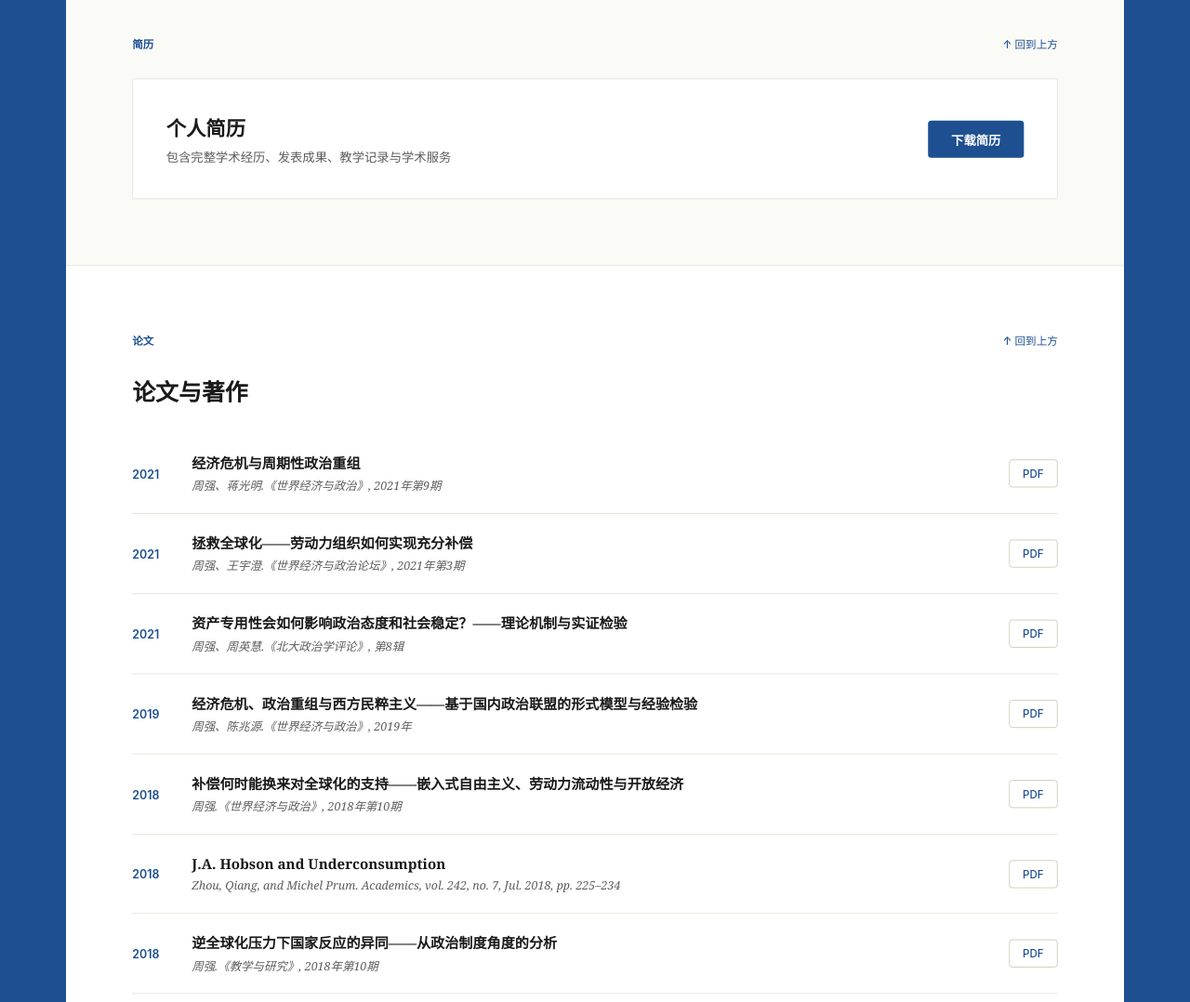
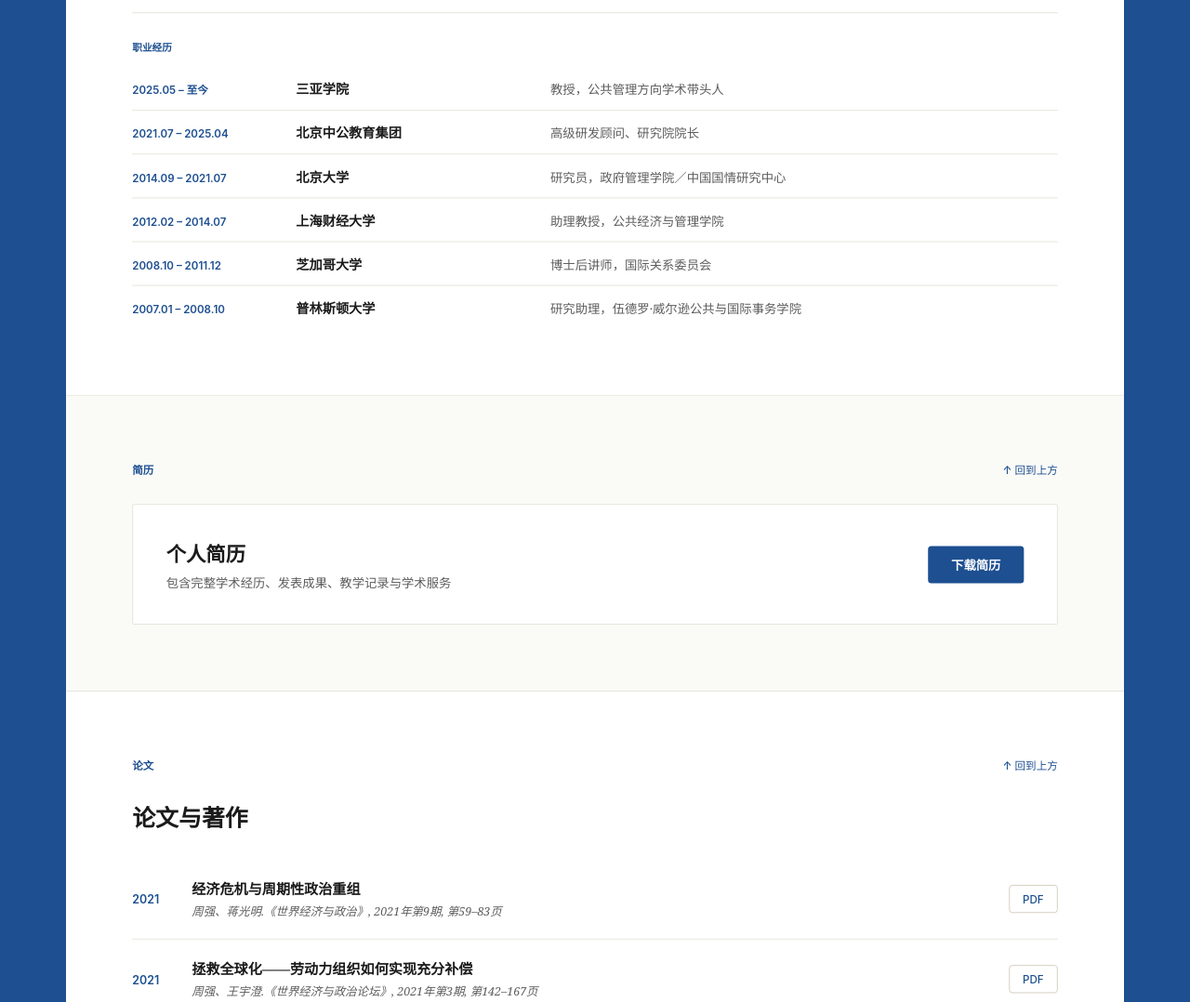
Before and after one commit to jeanjoe777/jeanjoe777.github.io, a plain HTML site: page index.html in a window 1280 px wide. Shown: the part 1240-2318 px from the top of the page at 93% size. Drawn offline with Linux system fonts and the light colour scheme.

Commit message:
改版个人主页：重写个人说明、新增职业经历时间轴、核订论文题录卷期页码、更新联系方式全称

```diff
--- a/index.html
+++ b/index.html
@@ -246,6 +246,60 @@ body {
   white-space: pre-line;
 }
 
+/* ===== Experience ===== */
+.exp-block {
+  display: flex;
+  flex-direction: column;
+  gap: 16px;
+  padding-top: 32px;
+  border-top: 1px solid var(--border-subtle);
+}
+
+.exp-heading {
+  font-family: 'Inter', sans-serif;
+  font-size: 12px;
+  font-weight: 600;
+  color: var(--accent);
+}
+
+.exp-list { display: flex; flex-direction: column; }
+
+.exp-item {
+  display: flex;
+  gap: 28px;
+  padding: 14px 0;
+  align-items: baseline;
+  border-bottom: 1px solid var(--border-subtle);
+}
+
+.exp-item:last-child { border-bottom: none; }
+
+.exp-year {
+  font-family: 'Inter', sans-serif;
+  font-size: 13px;
+  font-weight: 600;
+  color: var(--accent);
+  width: 170px;
+  flex-shrink: 0;
+}
+
+.exp-org {
+  font-family: 'Source Serif 4', 'Charter', 'Georgia', serif;
+  font-size: 16px;
+  font-weight: 600;
+  color: var(--text-primary);
+  width: 280px;
+  flex-shrink: 0;
+}
+
+.exp-role {
+  font-family: 'Source Serif 4', 'Charter', 'Georgia', serif;
+  font-size: 15px;
+  font-weight: 400;
+  color: var(--text-muted);
+  flex: 1;
+}
+
 /* ===== CV ===== */
 .cv-section { display: flex; flex-direction: column; gap: 32px; }
 
@@ -467,7 +521,7 @@ body {
     <h1 class="hero-name">周强</h1>
     <p class="hero-title">三亚学院社会治理学院教授</p>
     <p class="hero-subtitle">哥伦比亚大学政治学博士 &middot; 北京大学政治学与经济学双学士</p>
-    <p class="hero-bio">以国际政治经济学（IPE）与比较政治学为主要研究领域，以形式模型与跨国比较为方法，研究全球化如何与国内政治双向重塑——从分配效应到补偿政治，从经济冲击到政体变革，再到海南自贸港的压缩型制度试验。</p>
+    <p class="hero-bio">研究规则的生成与改写，尤其关注次中心行为者如何在不对称格局中以小博大。</p>
     <a class="hero-url" href="https://jeanjoe777.github.io">个人网页链接：jeanjoe777.github.io</a>
   </section>
 
@@ -480,7 +534,7 @@ body {
     <div class="about-grid">
       <div class="about-left">
         <h2 class="section-heading">学术履历</h2>
-        <p class="about-body">周强，三亚学院社会治理学院教授。哥伦比亚大学政治学博士，北京大学政治学与经济学双学士。曾任教于北京大学、上海财经大学、芝加哥大学。<br><br>以国际政治经济学（IPE）与比较政治学为主要研究领域，以形式模型与跨国比较为方法，本人的研究围绕全球化如何与国内政治双向重塑这一核心线索展开。在分配效应层面，关注补偿政治与逆全球化的制度根源；在政体变革层面，追踪经济冲击从触发民主化到拆解威权精英联盟的条件性机制；在制度回应层面，以海南自贸港为田野，考察压缩型发展如何以制度杠杆撬动全球化压力下的地方治理转型。</p>
+        <p class="about-body">周强，三亚学院社会治理学院教授，公共管理方向学术带头人，MPA 硕士点建设负责人，海南省高层次人才。哥伦比亚大学政治学博士，导师 Helen V. Milner；北京大学政治学与经济学双学士。先后在普林斯顿大学、芝加哥大学、上海财经大学与北京大学从事研究与教学。<br><br>他的研究追问一个共同的问题：如果规则由强者书写，处于次中心位置的国家与行为者，如何参与规则的制定与改写。这一追问分成三条线索。分配层面，考察经济开放的受损者何时得到补偿、补偿何时转化为对开放的支持；政体层面，追踪经济危机如何拆解或强化精英联盟，从而决定政权的韧性与转型；制度层面，以海南自贸港为制度试验场，观察压缩型制度变迁中能力如何从借用外部规则走向自持。<br><br>以形式模型与跨国比较为主要方法，兼做长时段案例追踪。文章见于《世界经济与政治》《中国行政管理》与 British Journal of Political Science、International Interactions 等刊，出版英文专著一部，主持国家社科基金等省部级以上课题五项。</p>
       </div>
       <div class="about-right">
         <div class="edu-item">
@@ -492,6 +546,41 @@ body {
           <span class="edu-label">学士学位</span>
           <span class="edu-body">北京大学
 政治学与经济学双学士</span>
+        </div>
+      </div>
+    </div>
+    <div class="exp-block">
+      <div class="exp-heading">职业经历</div>
+      <div class="exp-list">
+        <div class="exp-item">
+          <span class="exp-year">2025.05 – 至今</span>
+          <span class="exp-org">三亚学院</span>
+          <span class="exp-role">教授，公共管理方向学术带头人</span>
+        </div>
+        <div class="exp-item">
+          <span class="exp-year">2021.07 – 2025.04</span>
+          <span class="exp-org">北京中公教育集团</span>
+          <span class="exp-role">高级研发顾问、研究院院长</span>
+        </div>
+        <div class="exp-item">
+          <span class="exp-year">2014.09 – 2021.07</span>
+          <span class="exp-org">北京大学</span>
+          <span class="exp-role">研究员，政府管理学院／中国国情研究中心</span>
+        </div>
+        <div class="exp-item">
+          <span class="exp-year">2012.02 – 2014.07</span>
+          <span class="exp-org">上海财经大学</span>
+          <span class="exp-role">助理教授，公共经济与管理学院</span>
+        </div>
+        <div class="exp-item">
+          <span class="exp-year">2008.10 – 2011.12</span>
+          <span class="exp-org">芝加哥大学</span>
+          <span class="exp-role">博士后讲师，国际关系委员会</span>
+        </div>
+        <div class="exp-item">
+          <span class="exp-year">2007.01 – 2008.10</span>
+          <span class="exp-org">普林斯顿大学</span>
+          <span class="exp-role">研究助理，伍德罗·威尔逊公共与国际事务学院</span>
         </div>
       </div>
     </div>
@@ -524,7 +613,7 @@ body {
         <span class="pub-year">2021</span>
         <div class="pub-info">
           <div class="pub-title">经济危机与周期性政治重组</div>
-          <div class="pub-meta">周强、蒋光明.《世界经济与政治》, 2021年第9期</div>
+          <div class="pub-meta">周强、蒋光明.《世界经济与政治》, 2021年第9期, 第59–83页</div>
         </div>
         <a href="assets/pubs/周强蒋光明-世界经济与政治-2021.pdf" class="pub-btn">PDF</a>
       </div>
@@ -532,7 +621,7 @@ body {
         <span class="pub-year">2021</span>
         <div class="pub-info">
           <div class="pub-title">拯救全球化——劳动力组织如何实现充分补偿</div>
-          <div class="pub-meta">周强、王宇澄.《世界经济与政治论坛》, 2021年第3期</div>
+          <div class="pub-meta">周强、王宇澄.《世界经济与政治论坛》, 2021年第3期, 第142–167页</div>
         </div>
         <a href="assets/pubs/周强王宇澄-2021.pdf" class="pub-btn">PDF</a>
       </div>
@@ -548,7 +637,7 @@ body {
         <span class="pub-year">2019</span>
         <div class="pub-info">
           <div class="pub-title">经济危机、政治重组与西方民粹主义——基于国内政治联盟的形式模型与经验检验</div>
-          <div class="pub-meta">周强、陈兆源.《世界经济与政治》, 2019年</div>
+          <div class="pub-meta">周强、陈兆源.《世界经济与政治》, 2019年第11期, 第78–104页</div>
         </div>
         <a href="assets/pubs/周强陈兆源-世界经济与政治-2019.pdf" class="pub-btn">PDF</a>
       </div>
@@ -556,7 +645,7 @@ body {
         <span class="pub-year">2018</span>
         <div class="pub-info">
           <div class="pub-title">补偿何时能换来对全球化的支持——嵌入式自由主义、劳动力流动性与开放经济</div>
-          <div class="pub-meta">周强.《世界经济与政治》, 2018年第10期</div>
+          <div class="pub-meta">周强.《世界经济与政治》, 2018年第10期, 第129–155页</div>
         </div>
         <a href="assets/pubs/周强-世界经济与政治2018.pdf" class="pub-btn">PDF</a>
       </div>
@@ -572,7 +661,7 @@ body {
         <span class="pub-year">2018</span>
         <div class="pub-info">
           <div class="pub-title">逆全球化压力下国家反应的异同——从政治制度角度的分析</div>
-          <div class="pub-meta">周强.《教学与研究》, 2018年第10期</div>
+          <div class="pub-meta">周强.《教学与研究》, 2018年第10期, 第55–63页</div>
         </div>
         <a href="assets/pubs/周强-教学与研究2018.pdf" class="pub-btn">PDF</a>
       </div>
@@ -580,7 +669,7 @@ body {
         <span class="pub-year">2017</span>
         <div class="pub-info">
           <div class="pub-title">Contingent Democratization: When Do Economic Crises Matter?</div>
-          <div class="pub-meta">Tang, Min, Narisong Huhe, and Qiang Zhou. British Journal of Political Science, 47(3)</div>
+          <div class="pub-meta">Tang, Min, Narisong Huhe, and Qiang Zhou. British Journal of Political Science, 47(1), pp. 71–90</div>
         </div>
         <a href="assets/pubs/Qiang_Zhou_2017_bjps.pdf" class="pub-btn">PDF</a>
       </div>
@@ -604,7 +693,7 @@ body {
         <span class="pub-year">2014</span>
         <div class="pub-info">
           <div class="pub-title">公共管理中的规范研究探析</div>
-          <div class="pub-meta">周强.《中国行政管理》, 2014年第2期</div>
+          <div class="pub-meta">周强.《中国行政管理》, 2014年第2期, 第74–78页</div>
         </div>
         <a href="assets/pubs/周强_2014_cpaj.pdf" class="pub-btn">PDF</a>
       </div>
@@ -612,7 +701,7 @@ body {
         <span class="pub-year">2014</span>
         <div class="pub-info">
           <div class="pub-title">中式经济模式及其对科技创新的启示</div>
-          <div class="pub-meta">周强.《上海交通大学学报（哲学社会科学版）》, 2014年第1期</div>
+          <div class="pub-meta">周强.《上海交通大学学报（哲学社会科学版）》, 2014年第1期, 第45–54页</div>
         </div>
         <a href="assets/pubs/周强_2014_jsjtu.pdf" class="pub-btn">PDF</a>
       </div>
@@ -628,12 +717,12 @@ body {
     <h2 class="section-heading">近期动态</h2>
     <div class="news-list">
       <div class="news-item">
-        <span class="news-date">2026.08</span>
-        <span class="news-content">《经济危机与威权—资本联盟的周期性重组——以泰国近三十年政治循环为例》已投稿《世界经济与政治》</span>
+        <span class="news-date">2026.11</span>
+        <span class="news-content">《从借用到拥有：压缩型制度变迁中的能力归属》工作论文，以海南自贸港的制度创新实践为案例</span>
       </div>
       <div class="news-item">
-        <span class="news-date">2026.07</span>
-        <span class="news-content">《几眼还一眼？——非对称Tit-for-Tat博弈与东盟对华交往偏好曲线》已投稿《东南亚研究》</span>
+        <span class="news-date">2026.09</span>
+        <span class="news-content">《经济危机与威权—资本联盟的周期性重组——以泰国近三十年政治循环为例》投稿《国际政治科学》，审稿中</span>
       </div>
       <div class="news-item">
         <span class="news-date">2026.06</span>
@@ -657,7 +746,7 @@ body {
       <div class="contact-item">
         <span class="contact-label">办公地址</span>
         <span class="contact-value">海南省三亚市吉阳区学院路191号
-三亚学院社会治理学院 明B408</span>
+三亚学院社会治理学院 书明楼B座408室</span>
       </div>
       <div class="contact-item">
         <span class="contact-label">电话</span>
```
